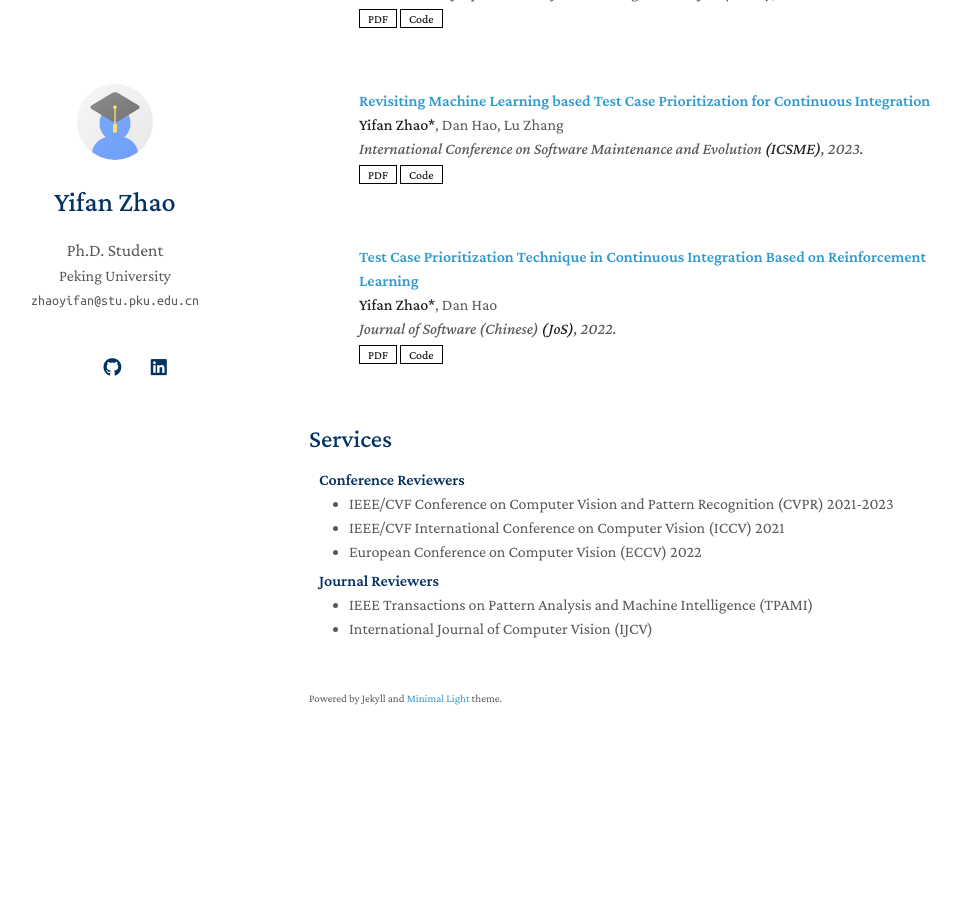
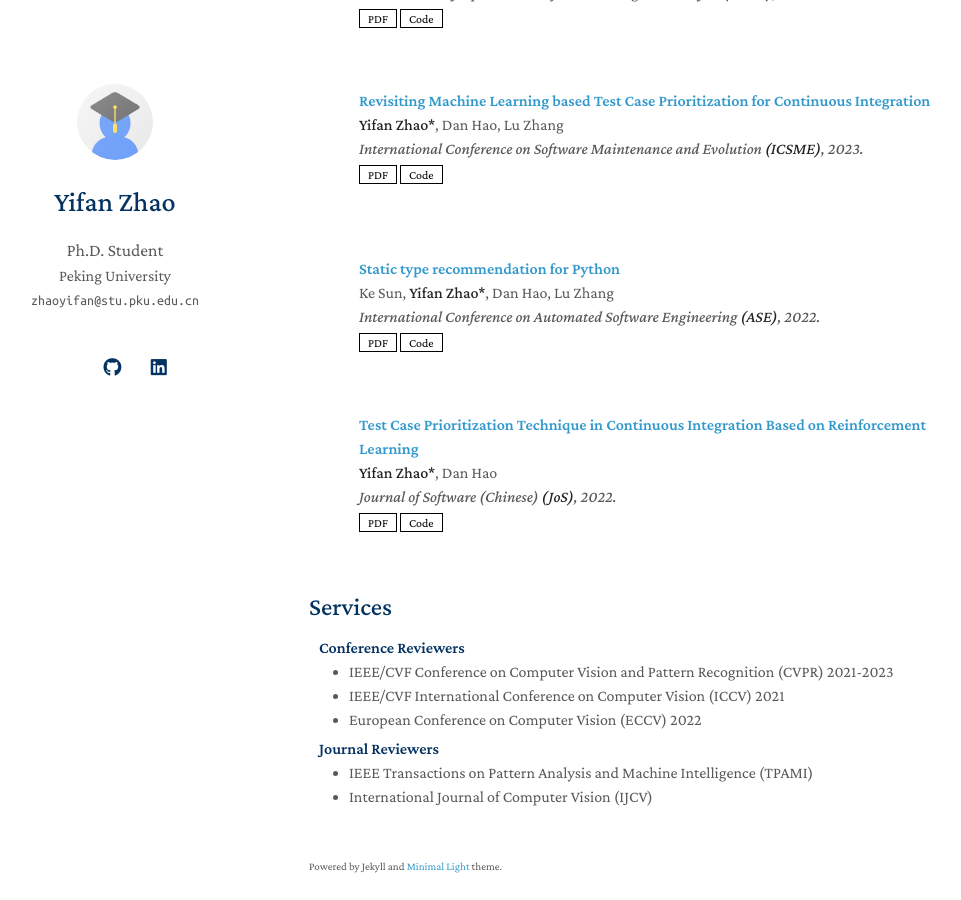
Before and after one commit to yifan-CodeDir/yifan-CodeDir.github.io, a Jekyll site: the page built from index.md, in a window 1280 px wide and 900 px high, scrolled down 1300 px. Shown: the whole window, without its empty margins (161-1122 px from the left). Built offline with Jekyll 4.4.1, drawn with Linux system fonts in a browser that asks for light colours; a style sheet for code colours, icons or effects is not loaded; our own code applies the rules of GitHub Pages for plain Markdown files; before the commit the page ends 2079 px from its top, so only the background shows below that.

Commit message:
Update publications.yml

```diff
--- a/_data/publications.yml
+++ b/_data/publications.yml
@@ -2,42 +2,49 @@ main:
 
   - title: Spotting Code Mutation for Predictive Mutation Testing
     authors: <strong>Yifan Zhao*</strong>, Yizhou Chen, Zeyu Sun, Qingyuan Liang, Guoqing Wang, Dan Hao
-    conference_short: ASE'24
+    conference_short: ASE'24 [CCF-A]
     conference: International Conference on Automated Software Engineering <strong>(ASE)</strong>, 2024.
     pdf: https://dl.acm.org/doi/abs/10.1145/3691620.3695491
     code: https://github.com/yifan-CodeDir/SODA
 
   - title: Mutual Learning-Based Framework for Enhancing Robustness of Code Models via Adversarial Training
     authors: Yangsen Wang, Yizhou Chen, <strong>Yifan Zhao*</strong>, Zhihao Gong, Junjie Chen, Dan Hao
-    conference_short: ASE'24
+    conference_short: ASE'24 [CCF-A]
     conference: International Conference on Automated Software Engineering <strong>(ASE)</strong>, 2024.
     pdf: https://vmnk-run.github.io/pdfs/ASE24-MARVEL.pdf
     code: https://github.com/VMnK-Run/MARVEL
 
   - title: Commit Artifact Preserving Build Prediction
     authors: Guoqing Wang, Zeyu Sun, Yizhou Chen, <strong>Yifan Zhao*</strong>, Qingyuan Liang, Dan Hao
-    conference_short: ISSTA'24
+    conference_short: ISSTA'24 [CCF-A]
     conference: International Symposium on Software Testing and Analysis <strong>(ISSTA)</strong>, 2024.
     pdf: https://dl.acm.org/doi/abs/10.1145/3650212.3680356
     code: https://github.com/GuoqingWang1999/GitSense
 
   - title: Synthesis-Based Enhancement for GUI Test Case Migration
     authors: Yakun Zhang, Qihao Zhu, Jiwei Yan, Chen Liu, Wenjie Zhang, <strong>Yifan Zhao*</strong>, Dan Hao, Lu Zhang
-    conference_short: ISSTA'24
+    conference_short: ISSTA'24 [CCF-A]
     conference: International Symposium on Software Testing and Analysis <strong>(ISSTA)</strong>, 2024.
     pdf: https://dl.acm.org/doi/abs/10.1145/3650212.3680327
     code: https://github.com/YakZhang/MigratePro
 
   - title: Revisiting Machine Learning based Test Case Prioritization for Continuous Integration
     authors: <strong>Yifan Zhao*</strong>, Dan Hao, Lu Zhang
-    conference_short: ICSME'23
+    conference_short: ICSME'23 [CCF-B]
     conference: International Conference on Software Maintenance and Evolution <strong>(ICSME)</strong>, 2023.
     pdf: https://arxiv.org/pdf/2311.13413
     code: https://github.com/yifan-CodeDir/ml-citcp
 
+  - title: Static type recommendation for Python
+    authors: Ke Sun, <strong>Yifan Zhao*</strong>, Dan Hao, Lu Zhang
+    conference_short: ASE'22 [CCF-A]
+    conference: International Conference on Automated Software Engineering <strong>(ASE)</strong>, 2022.
+    pdf: https://dl.acm.org/doi/abs/10.1145/3551349.3561150
+    code: https://github.com/ksun212/Stray
+
   - title: Test Case Prioritization Technique in Continuous Integration Based on Reinforcement Learning
     authors: <strong>Yifan Zhao*</strong>, Dan Hao
-    conference_short: JoS (Chinese)
+    conference_short: JoS (Chinese) [Chinese CCF-A]
     conference: Journal of Software (Chinese) <strong>(JoS)</strong>, 2022.
     pdf: https://jos.org.cn/jos/article/pdf/6506
     code: https://github.com/yifan-CodeDir/PRM
```
